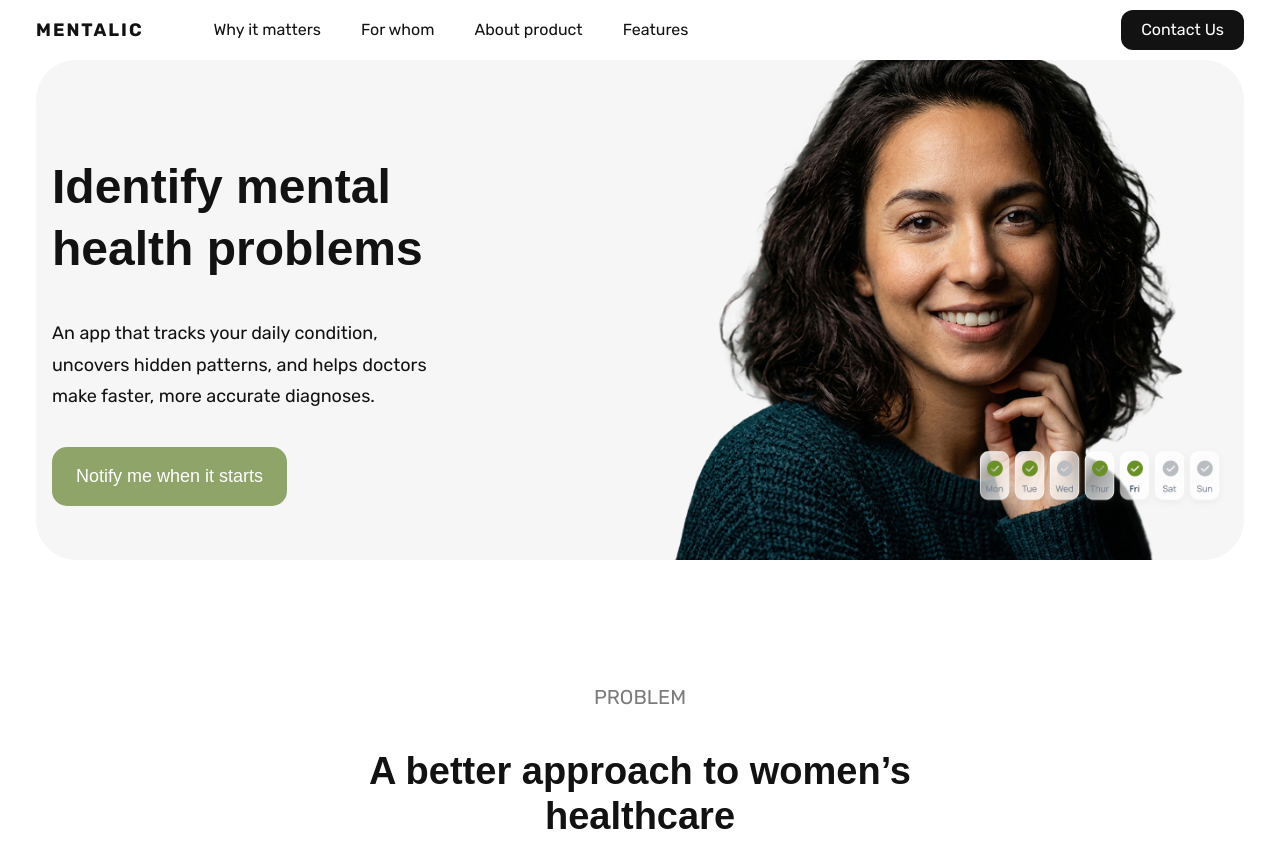
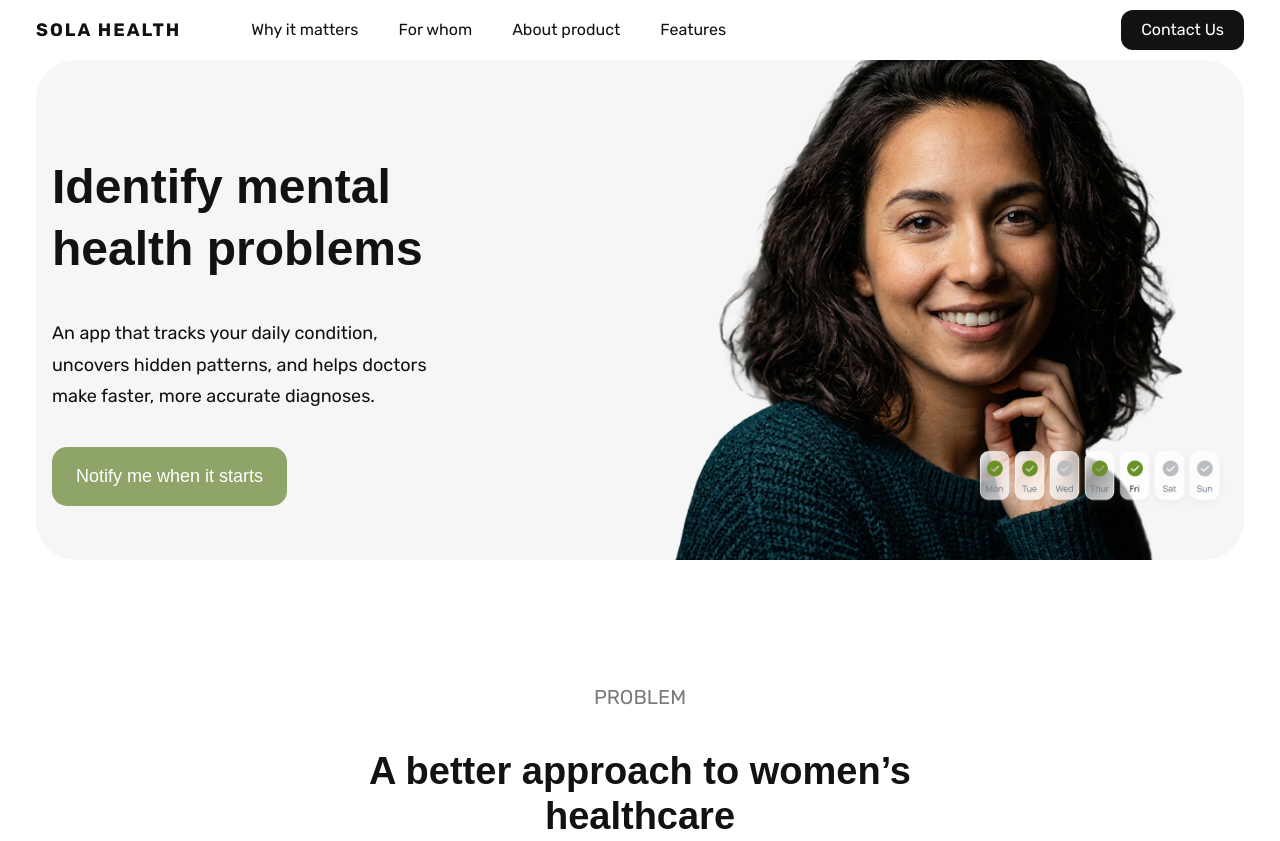
Before and after one commit to agfare/sola-health, a website built with Vite: page src/index.html in a window 1280 px wide. Shown: the top 841 px of the page. Built offline with nearby package versions, Linux system fonts and the light colour scheme; files whose address does not match are found by name.

Commit message:
Title changed

```diff
--- a/src/components/footer/footer.html
+++ b/src/components/footer/footer.html
@@ -1,7 +1,7 @@
 <footer class="footer">
   <div class="footer-container">
     <div class="footer-left">
-      <span class="logo">MENTALIC</span>
+      <span class="logo">SOLA HEALTH</span>
       <span class="copyright">© 2026-2028 Sola Health. All rights reserved.</span>
     </div>
     <div class="footer-right">
--- a/src/components/header/header.html
+++ b/src/components/header/header.html
@@ -1,5 +1,5 @@
 <header class="header">
-  <span class="logo">MENTALIC</span>
+  <span class="logo">SOLA HEALTH</span>
   <nav aria-label="Main navigation" class="header-nav">
     <ul class="header-nav-list">
       <li><a href="#why-it-matters">Why it matters</a></li>
```
